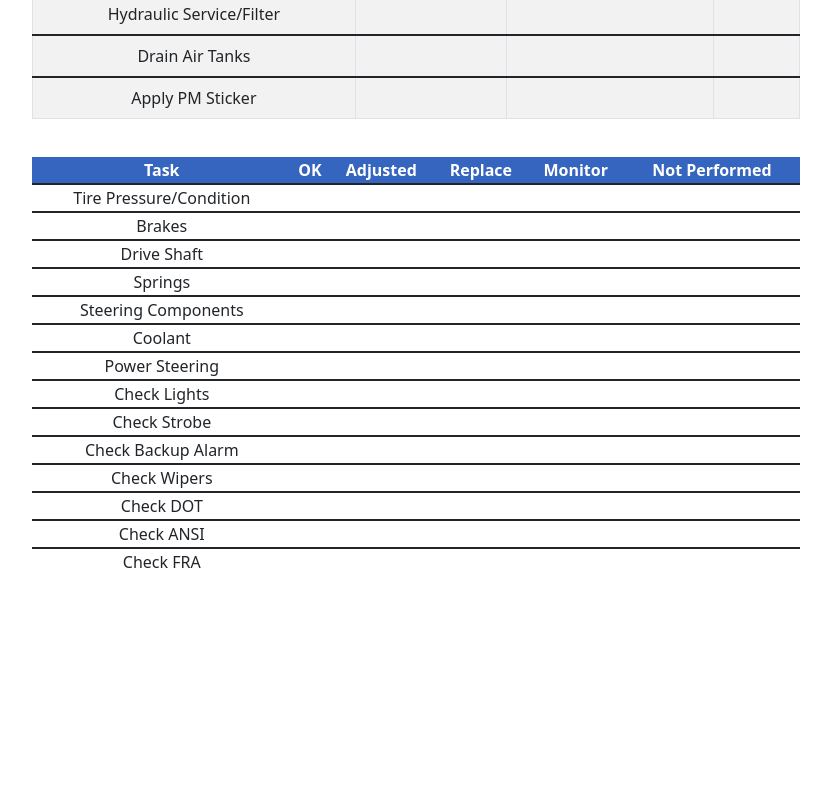
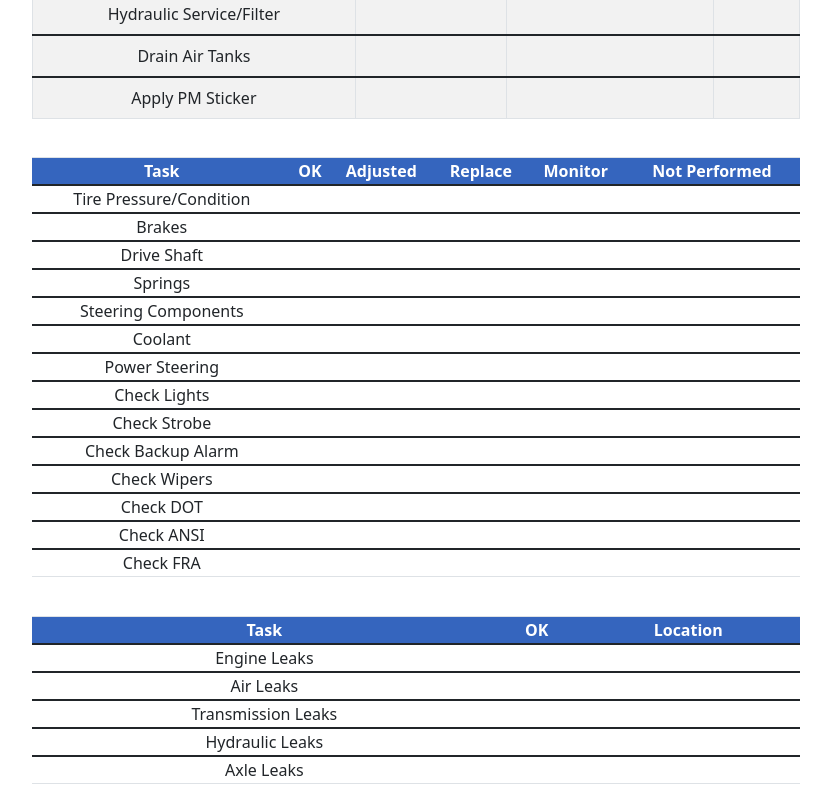
Before and after one commit to stevenpfaff/SBJ_PM_Inspection, a React (Create React App) app: page / in a window 1280 px wide. Shown: the part 522-1322 px from the top of the page, without its empty margins (224-1055 px from the left). Before the commit the page ends 1113 px from the top, so only its background shows below. Built offline with nearby package versions, Linux system fonts and the light colour scheme.

Commit message:
added all tasks and tables to form

```diff
--- a/src/App.js
+++ b/src/App.js
@@ -1,6 +1,7 @@
 import './App.css'
 import tasks from './Data/tasks.json'
 import tasksii from './Data/tasksii.json'
+import tasksiii from './Data/tasksiii.json'
 import { Table } from 'react-bootstrap'
 
 function App() {
@@ -49,7 +50,7 @@ function App() {
         </Table>
       </div>
       <div style={{ marginTop: '3%', marginLeft: '20%', marginRight: '20%' }} >
-        <Table>
+        <Table striped bordered hover>
           <thead>
             <th>Task</th>
             <th>OK</th>
@@ -70,6 +71,22 @@ function App() {
           ))}
         </Table>
       </div>
+      <div style={{ marginTop: '3%', marginLeft: '20%', marginRight: '20%' }} >
+        <Table striped bordered hover>
+          <thead>
+            <th>Task</th>
+            <th>OK</th>
+            <th>Location</th>
+          </thead>
+          {tasksiii.map((tasksiii) => (
+            <tbody>
+              <td>{tasksiii.name}</td>
+              <td></td>
+              <td></td>
+            </tbody>
+          ))}
+        </Table>
+      </div>
     </div >
   );
 }
--- /dev/null
+++ b/src/Data/tasksiii.json
@@ -0,0 +1,17 @@
+[
+    {
+        "name": "Engine Leaks"
+    },
+    {
+        "name": "Air Leaks"
+    },
+    {
+        "name": "Transmission Leaks"
+    },
+    {
+        "name": "Hydraulic Leaks"
+    },
+    {
+        "name": "Axle Leaks"
+    }
+]
```
